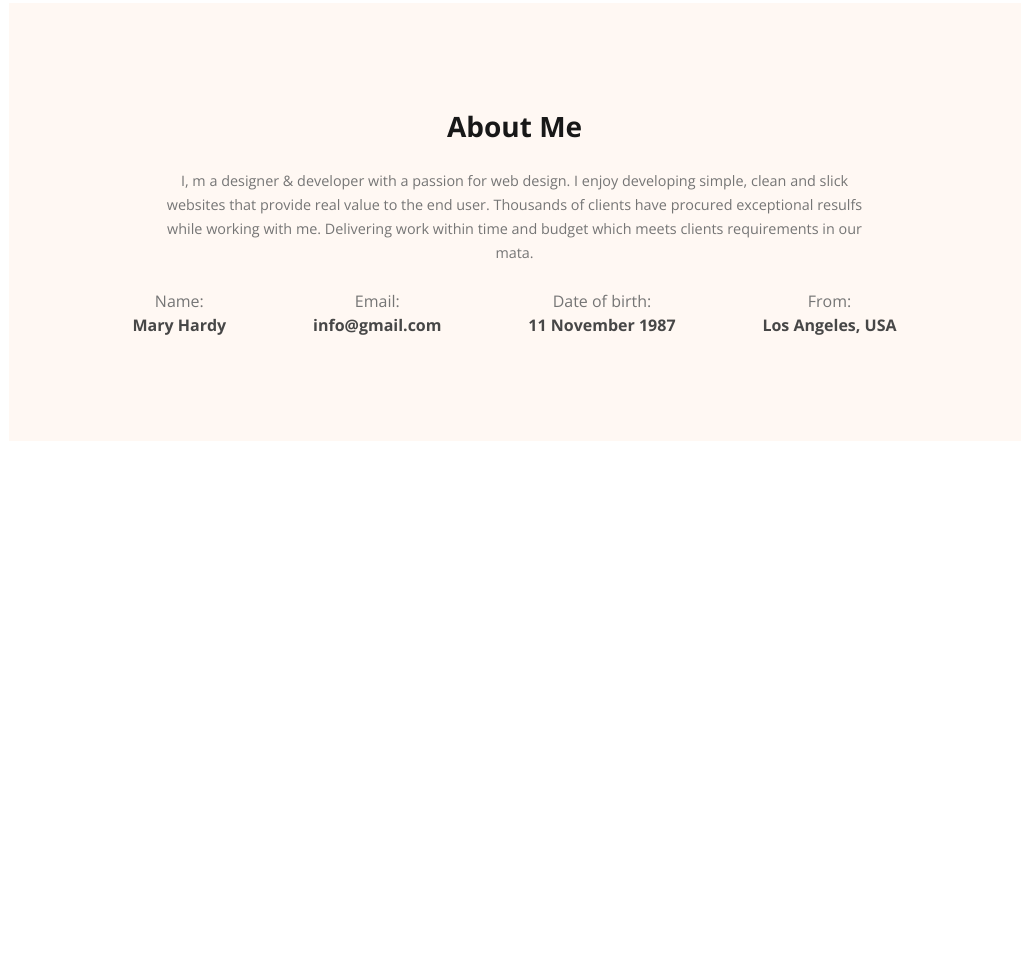
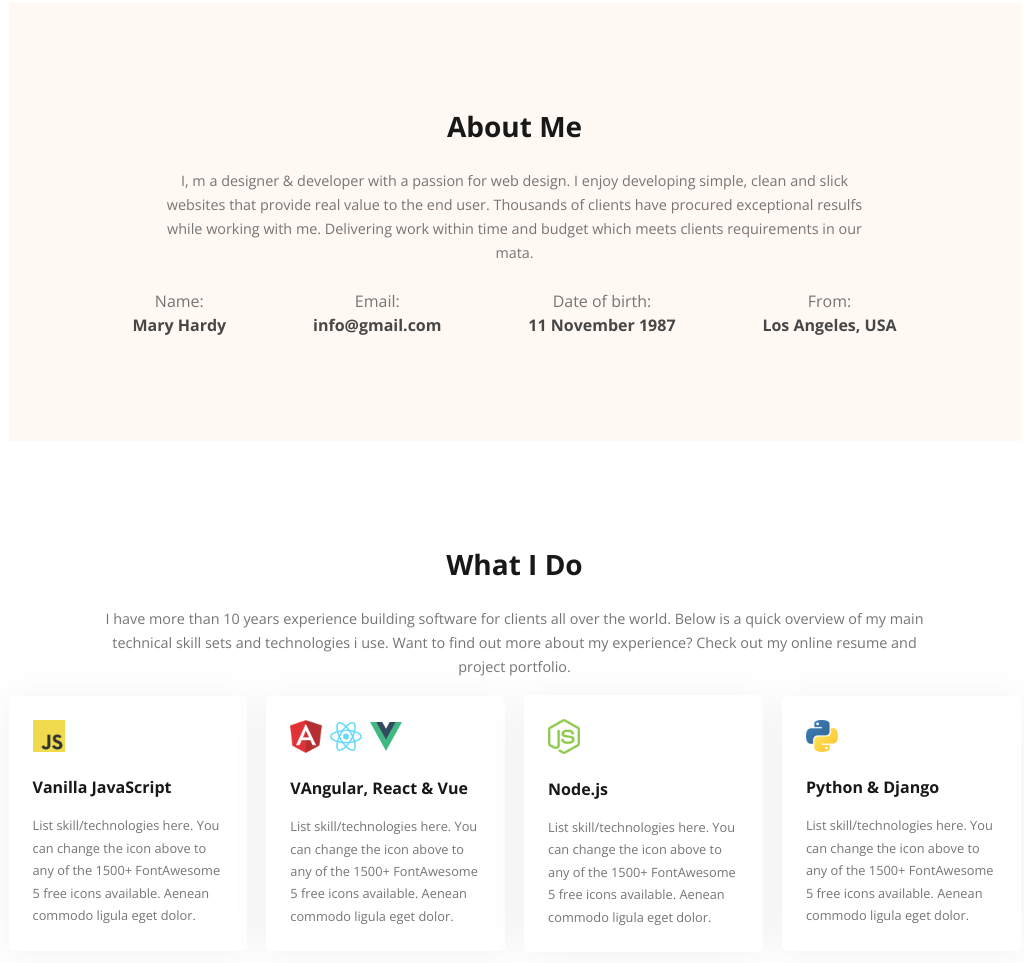
Before and after one commit to saadebnehaque/Only-HTML-CSS-Portfolio-Project-PH-B14-Milestone1, a plain HTML site: page index.html in a window 1280 px wide. Shown: the part 771-1734 px from the top of the page, without its empty margins (118-1142 px from the left). Before the commit the page ends 1316 px from the top, so only its background shows below. Drawn offline with nearby package versions, Linux system fonts and the light colour scheme.

Commit message:
create "what i do" section

```diff
--- a/index.html
+++ b/index.html
@@ -22,7 +22,7 @@
             <h1 class="logo">Ma<span style="color: #FD6E0A;">r</span>y</h1>
             <ul class="navMenu">
                 <li><a href="#about">About</a></li>
-                <li><a href="#blog" style="text-decoration: none;">Blog</a></li>
+                <li><a href="#whatIDo">What I Do</a></li>
             </ul>
             <button class="btn">Hire Me</button>
         </nav>
@@ -71,7 +71,65 @@
             </div>
         </div>
     </section>
+    <section id="whatIDo">
+        <div class="WIDtop">
+            <h2>What I Do</h2>
+            <p>I have more than 10 years experience building software for clients all over the world. Below is a quick
+                overview of my main technical skill sets and technologies i use. Want to find out more about my
+                experience? Check out my online resume and project portfolio.
+            </p>
+        </div>
+        <div class="WIDCardContainer">
+            <div class="WIDCard">
+                <div class="WIDCardImg">
+                    <img src="./images/icons/js.png" alt="">
+                </div>
+                <div class="cardContent">
+                    <h3>Vanilla JavaScript</h3>
+                    <p>List skill/technologies here. You can change the icon above to any of the 1500+ FontAwesome 5
+                        free icons available. Aenean commodo ligula eget dolor.
+                    </p>
+                </div>
+            </div>
 
+            <div class="WIDCard">
+                <div class="WIDCardImg">
+                    <img src="./images/icons/Angular.png" alt="">
+                    <img src="./images/icons/react.png" alt="">
+                    <img src="./images/icons/vue-9 1.png" alt="">
+                </div>
+                <div class="cardContent">
+                    <h3>VAngular, React & Vue</h3>
+                    <p>List skill/technologies here. You can change the icon above to any of the 1500+ FontAwesome 5
+                        free icons available. Aenean commodo ligula eget dolor.
+                    </p>
+                </div>
+            </div>
+
+            <div class="WIDCard">
+                <div class="WIDCardImg">
+                    <img src="./images/icons/nodejs.png" alt="">
+                </div>
+                <div class="cardContent">
+                    <h3>Node.js</h3>
+                    <p>List skill/technologies here. You can change the icon above to any of the 1500+ FontAwesome 5
+                        free icons available. Aenean commodo ligula eget dolor.
+                    </p>
+                </div>
+            </div>
+            <div class="WIDCard">
+                <div class="WIDCardImg">
+                    <img src="./images/icons/python-5 1.png" alt="">
+                </div>
+                <div class="cardContent">
+                    <h3>Python & Django</h3>
+                    <p>List skill/technologies here. You can change the icon above to any of the 1500+ FontAwesome 5
+                        free icons available. Aenean commodo ligula eget dolor.
+                    </p>
+                </div>
+            </div>
+        </div>
+    </section>
 </body>
 
 </html>
--- a/responsive.css
+++ b/responsive.css
@@ -92,4 +92,45 @@
     .detailsCard p {
         font-size: 20px;
     }
+
+
+
+    #whatIDo {
+        gap: 50px;
+        margin-bottom: 130px;
+    }
+
+    .WIDtop {
+        gap: 30px;
+        padding: 0 115px;
+    }
+
+    .WIDCardContainer {
+        gap: 24px;
+    }
+
+    .WIDCard {
+        box-shadow: 0px 6px 50px 0px #0000000f;
+        border-radius: 5px;
+        padding: 30px;
+    }
+
+    .WIDCardImg {
+        gap: 10px;
+        margin-bottom: 30px;
+    }
+
+    .WIDCardImg img {
+        width: 40px;
+    }
+
+    .cardContent h3 {
+        font-size: 20px;
+        margin-bottom: 20px;
+    }
+
+    .cardContent p {
+        font-size: 16px;
+        line-height: 28px;
+    }
 }
--- a/style.css
+++ b/style.css
@@ -208,3 +208,60 @@ h2 {
 strong {
     color: #474747;
 }
+
+#whatIDo {
+    width: 80%;
+    display: flex;
+    flex-direction: column;
+    align-items: center;
+    margin: 0 auto;
+    gap: 1.25vw;
+    margin-bottom:8.125vw ;
+}
+
+.WIDtop {
+    text-align: center;
+    display: flex;
+    flex-direction: column;
+    gap: 1.875vw;
+    padding: 0 7.1875vw;
+}
+
+.WIDCardContainer {
+    display: flex;
+    align-items: center;
+    justify-content: space-between;
+    gap: 1.5vw;
+
+}
+
+.WIDCard {
+    background-color: white;
+    box-shadow: 0vw 0.1875vw 3.125vw 0px #0000000f;
+    border-radius: 0.3125vw;
+    padding: 1.875vw;
+}
+
+.WIDCardImg {
+    display: flex;
+    align-items: center;
+    justify-content: left;
+    gap: 0.625vw;
+    margin-bottom: 1.875vw;
+}
+
+.WIDCardImg img {
+    width: 2.5vw;
+}
+
+.cardContent h3 {
+    color: #181818;
+    font-weight: bold;
+    font-size: 1.25vw;
+    margin-bottom: 1.25vw;
+}
+
+.cardContent p {
+    font-size: 1vw;
+    line-height: 1.75vw;
+}
```
Also changed, not shown: images/icons/Angular.png (added), images/icons/python-5 1.png (added), images/icons/vue-9 1.png (added).
